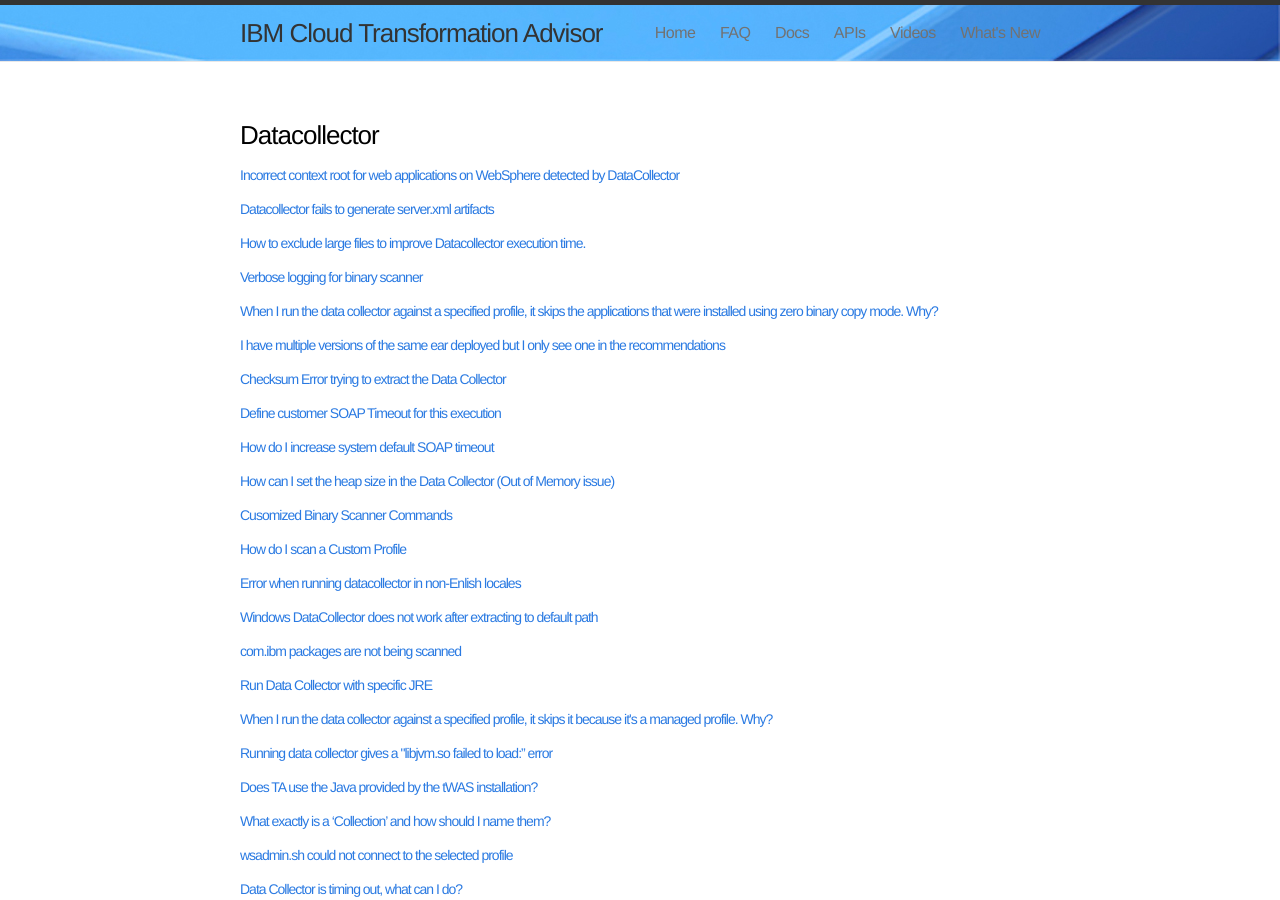
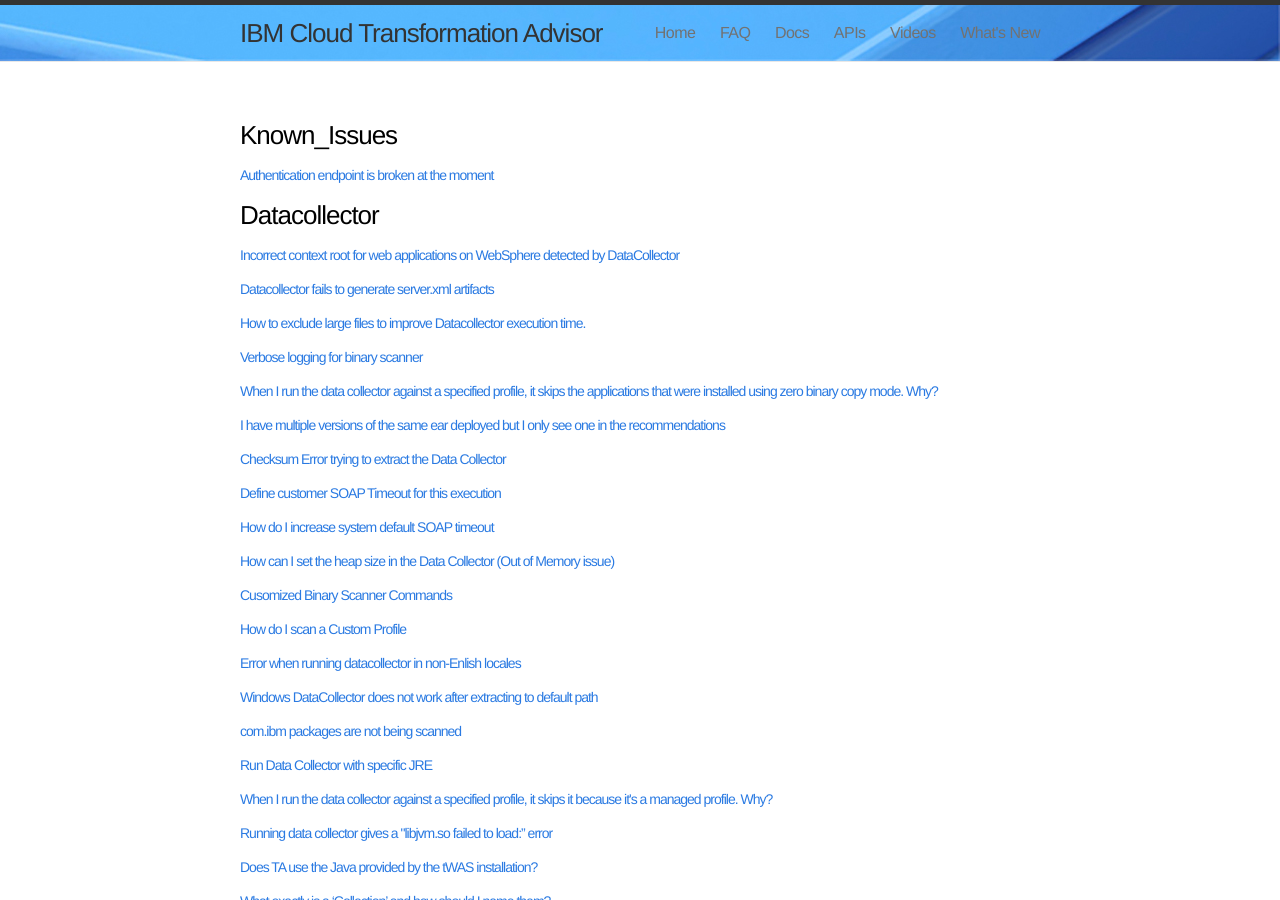
Before and after one commit to TransformationAdvisor/TA.github.io, a Jekyll site: the page built from FAQ/categories.html, in a window 1280 px wide and 900 px high. Built offline with Jekyll 4.4.1, drawn with Linux system fonts in a browser that asks for light colours; some of the changed text lies outside the part shown.

Commit message:
Update and rename 2019-10-16-cookie.md to 2016-10-16-cookie.md

```diff
--- a/_posts/2019-10-16-cookie.md
+++ b/_posts/2016-10-16-cookie.md
@@ -1,7 +1,7 @@
 ---
 layout: post
 title: Authentication endpoint is broken at the moment
-categories: KnownIssues
+categories: Known_Issues
 ---
 
 When running Transformation Advisor on Red Hat OCP, it works but after I leave it for a while and come back to it I get the message :
```
